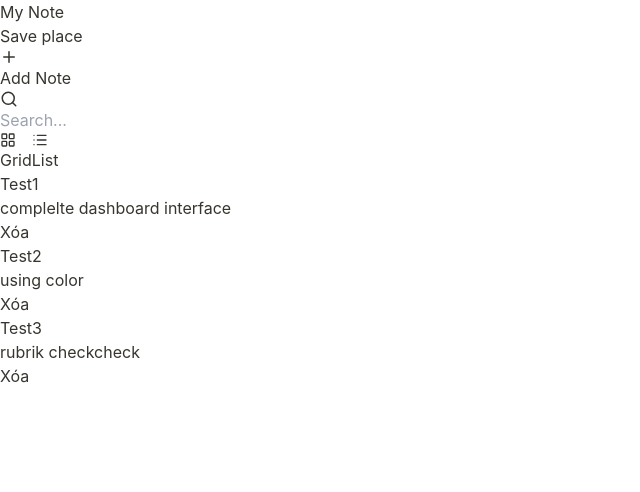
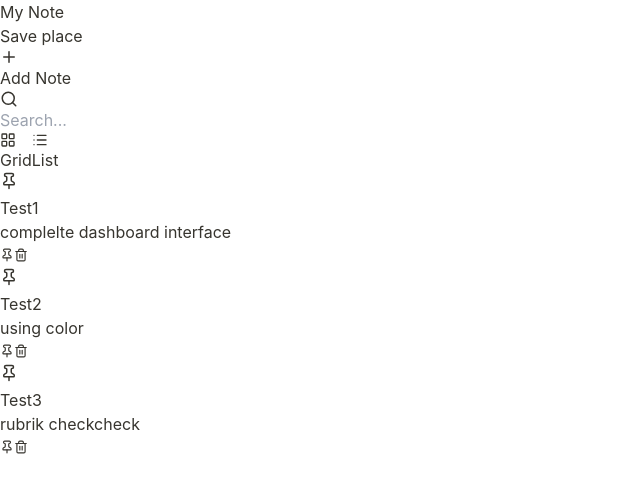
Before and after one commit to LeKhang191/NoteApp, a React (Vite) app in the folder frontend/: page /dashboard in a window 1280 px wide. Shown: the top 492 px of the page, without its empty margins (0-640 px from the left). Built offline with nearby package versions, Linux system fonts and the light colour scheme.

Commit message:
Add Modal and Pin button also fix Delete button (13,16)

```diff
--- a/frontend/src/components/NoteCard.jsx
+++ b/frontend/src/components/NoteCard.jsx
@@ -1,10 +1,39 @@
 import React from 'react';
+import { Pin } from 'lucide-react';
 
-const NoteCard = ({ title, content }) => {
+const NoteCard = ({ title, content, isPinned, onTogglePin, viewMode }) => {
   return (
-    <div className="p-4 border border-[#e9e9e8] rounded-md hover:shadow-sm transition-all">
-      <h3 className="font-bold text-[#37352f]">{title}</h3>
-      <p className="text-sm text-[#9b9a97]">{content}</p>
+    <div className={`
+      relative p-4 border rounded-lg transition-all group
+      ${viewMode === 'list' ? 'flex items-center justify-between gap-4' : 'flex flex-col'}
+      /* Giữ màu tối theo giao diện trong hình image_02be5b.jpg */
+      bg-[#1a1a1a] border-gray-700 hover:border-gray-500
+    `}>
+
+      <button
+        onClick={(e) => {
+          e.stopPropagation();
+          onTogglePin();
+        }}
+        className={`absolute top-3 right-12 p-1.5 rounded-md transition-all z-10
+          ${isPinned
+            ? 'text-yellow-400 bg-yellow-400/10'
+            : 'text-gray-500 hover:text-gray-300 hover:bg-gray-800'
+          }`}
+      >
+        <Pin size={18} fill={isPinned ? "currentColor" : "none"} />
+      </button>
+
+      <div className={viewMode === 'list' ? 'flex-1' : ''}>
+        <h3 className="font-bold text-white pr-16">{title || "Untitled"}</h3>
+        <p className="text-sm text-gray-400 mt-2 line-clamp-3">{content}</p>
+      </div>
+
+      {isPinned && (
+        <span className="mt-2 text-[10px] text-yellow-500 font-bold tracking-widest uppercase">
+          Pinned
+        </span>
+      )}
     </div>
   );
 };
--- a/frontend/src/pages/Dashboard.jsx
+++ b/frontend/src/pages/Dashboard.jsx
@@ -1,91 +1,118 @@
-// src/pages/Dashboard.jsx
 import React, { useState } from 'react';
 import NoteCard from '../components/NoteCard';
-import { LayoutGrid, List, Search, Plus } from 'lucide-react';
+import { LayoutGrid, List, Search, Plus, Pin, Trash2 } from 'lucide-react';
 
 const Dashboard = () => {
   const [viewMode, setViewMode] = useState('grid');
   const [searchTerm, setSearchTerm] = useState("");
+  const [newNote, setNewNote] = useState({ title: "", content: ""});
+  const [isModalOpen, setIsModalOpen] = useState(false);
+
+  // Test
   const [notes, setNotes] = useState([
-    { id: 1, title: "Test1", content: "complelte dashboard interface" },
-    { id: 2, title: "Test2", content: "using color" },
-    { id: 3, title: "Test3", content: "rubrik checkcheck" }
+    { id: 1, title: "Test1", content: "complelte dashboard interface", isPinned: false },
+    { id: 2, title: "Test2", content: "using color", isPinned: false },
+    { id: 3, title: "Test3", content: "rubrik checkcheck", isPinned: false }
   ]);
 
   const handleDelete = (id) => {
-    if (window.confirm("U sure to delete this note?")) {
+    if (window.confirm("U sure to delete this note?")) { // Tiêu chí 13
       setNotes(notes.filter(note => note.id !== id));
     }
   };
 
+  const handleCreateNote = (e) => {
+    e.preventDefault();
+    if (!newNote.title.trim()) return;
+    const noteToAdd = { id: Date.now(), ...newNote, isPinned: false, labels: [] };
+    setNotes([noteToAdd, ...notes]); // Tiêu chí 11
+    setNewNote({ title: "", content: "" });
+    setIsModalOpen(false);
+  };
+
+  const togglePin = (id) => { // Tiêu chí 16
+    setNotes(notes.map(note => note.id === id ? { ...note, isPinned: !note.isPinned } : note));
+  };
+
   const filteredNotes = notes.filter(note =>
-    note.title.toLowerCase().includes(searchTerm.toLowerCase())
+    note.title.toLowerCase().includes(searchTerm.toLowerCase()) ||
+    note.content.toLowerCase().includes(searchTerm.toLowerCase())
   );
+
+  const displayNotes = [...filteredNotes].sort((a, b) => (b.isPinned ? 1 : 0) - (a.isPinned ? 1 : 0));
 
   return (
     <div className="min-h-screen bg-white p-8 text-[#37352f]">
       <div className="max-w-6xl mx-auto">
+        {/* Header */}
         <div className="flex justify-between items-start mb-8">
           <div>
-            <h1 className="text-4xl font-bold tracking-tight">My Note</h1>
+            <h1 className="text-4xl font-bold tracking-tight text-black">My Note</h1>
             <p className="text-[#9b9a97] mt-2">Save place</p>
           </div>
-          <button className="flex items-center gap-2 bg-[#37352f] text-white px-4 py-2 rounded-md hover:bg-black transition-all shadow-sm">
+          <button
+            onClick={() => setIsModalOpen(true)}
+            className="flex items-center gap-2 bg-[#37352f] text-white px-4 py-2 rounded-md hover:bg-black transition-all"
+          >
             <Plus size={18} /> Add Note
           </button>
         </div>
 
-        <div className="flex flex-col md:flex-row gap-4 justify-between items-center mb-10">
+        <div className="flex flex-col md:flex-row gap-4 justify-between items-center mb-10 text-black">
           <div className="relative w-full md:w-96">
             <Search className="absolute left-3 top-2.5 text-[#9b9a97]" size={18} />
             <input
               type="text"
               placeholder="Search..."
-              className="w-full pl-10 pr-4 py-2 bg-[#f7f7f5] border border-[#e9e9e8] rounded-md focus:outline-none focus:ring-1 focus:ring-[#37352f]"
+              className="w-full pl-10 pr-4 py-2 bg-[#f7f7f5] border border-[#e9e9e8] rounded-md outline-none"
               onChange={(e) => setSearchTerm(e.target.value)}
             />
           </div>
 
           <div className="flex bg-[#f7f7f5] p-1 rounded-lg border border-[#e9e9e8]">
-            <button
-              onClick={() => setViewMode('grid')}
-              className={`p-2 rounded-md flex items-center gap-2 text-sm transition-all ${viewMode === 'grid' ? 'bg-white shadow-sm text-[#37352f]' : 'text-[#9b9a97] hover:text-[#37352f]'}`}
-            >
-              <LayoutGrid size={16} /> Grid
-            </button>
-            <button
-              onClick={() => setViewMode('list')}
-              className={`p-2 rounded-md flex items-center gap-2 text-sm transition-all ${viewMode === 'list' ? 'bg-white shadow-sm text-[#37352f]' : 'text-[#9b9a97] hover:text-[#37352f]'}`}
-            >
-              <List size={16} /> List
-            </button>
+            <button onClick={() => setViewMode('grid')} className={`p-2 rounded-md flex items-center gap-2 text-sm ${viewMode === 'grid' ? 'bg-white shadow-sm' : 'text-[#9b9a97]'}`}><LayoutGrid size={16} /> Grid</button>
+            <button onClick={() => setViewMode('list')} className={`p-2 rounded-md flex items-center gap-2 text-sm ${viewMode === 'list' ? 'bg-white shadow-sm' : 'text-[#9b9a97]'}`}><List size={16} /> List</button>
           </div>
         </div>
 
-        <div className={viewMode === 'grid'
-          ? "grid grid-cols-1 md:grid-cols-2 lg:grid-cols-3 gap-6"
-          : "flex flex-col gap-3"
-        }>
-          {filteredNotes.map(note => (
+        <div className={viewMode === 'grid' ? "grid grid-cols-1 md:grid-cols-2 lg:grid-cols-3 gap-6" : "flex flex-col gap-3"}>
+          {displayNotes.map(note => (
             <div key={note.id} className="relative group">
-              <NoteCard title={note.title} content={note.content} viewMode={viewMode} />
+              <NoteCard
+                title={note.title}
+                content={note.content}
+                viewMode={viewMode}
+                isPinned={note.isPinned}
+              />
 
-              <button
-                onClick={() => handleDelete(note.id)}
-                className="absolute top-2 right-2 opacity-0 group-hover:opacity-100 p-1.5 bg-white border border-red-100 text-red-400 hover:text-red-600 rounded-md shadow-sm transition-all"
-              >
-                Xóa
-              </button>
+              <div className="absolute top-3 right-3 flex items-center gap-2 opacity-0 group-hover:opacity-100 transition-all z-20">
+                <button onClick={() => togglePin(note.id)} className={`p-1.5 rounded-md border ${note.isPinned ? 'bg-yellow-500/20 border-yellow-500 text-yellow-600' : 'bg-white border-gray-200 text-gray-400'}`}>
+                  <Pin size={14} fill={note.isPinned ? "currentColor" : "none"} />
+                </button>
+                <button onClick={() => handleDelete(note.id)} className="p-1.5 bg-white border border-red-100 text-red-400 hover:bg-red-50 rounded-md">
+                  <Trash2 size={14} />
+                </button>
+              </div>
             </div>
           ))}
         </div>
+      </div>
 
-        {filteredNotes.length === 0 && (
-          <div className="text-center mt-20 text-[#9b9a97]">
-            <p>No suitable note found.</p>
+      {isModalOpen && (
+        <div className="fixed inset-0 bg-black/50 flex items-center justify-center z-50 p-4">
+          <div className="bg-white border border-gray-200 w-full max-w-md rounded-xl p-6 shadow-2xl">
+            <h2 className="text-xl font-bold mb-4">New Note</h2>
+            <form onSubmit={handleCreateNote}>
+              <input type="text" placeholder='Title' className="w-full border-b pb-2 mb-4 outline-none font-semibold text-black" value={newNote.title} onChange={(e) => setNewNote({...newNote, title: e.target.value})} />
+              <textarea placeholder="Write something..." className="w-full outline-none text-gray-600 h-32 resize-none" value={newNote.content} onChange={(e) => setNewNote({...newNote, content: e.target.value})}></textarea>
+              <div className="flex justify-end gap-3 mt-4">
+                <button type="button" onClick={() => setIsModalOpen(false)} className="px-4 py-2 text-gray-400">Cancel</button>
+                <button type="submit" className="px-4 py-2 bg-blue-600 text-white rounded-md">Create</button>
+              </div>
+            </form>
           </div>
-        )}
-      </div>
+        </div>
+      )}
     </div>
   );
 };
```
